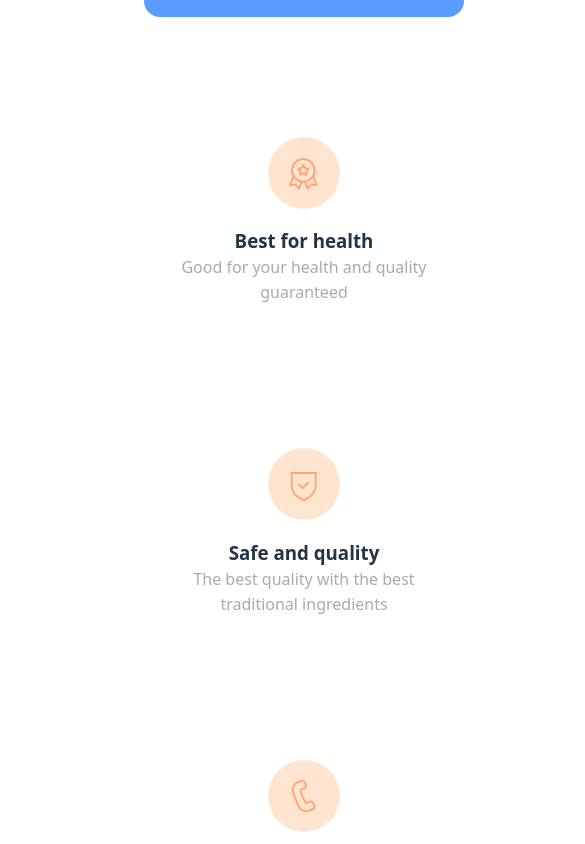
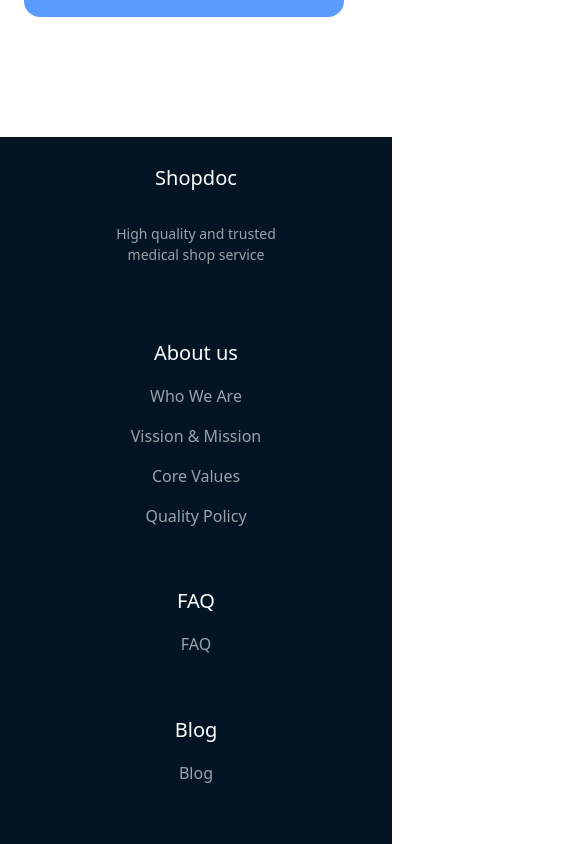
Before and after one commit to Dronchik09/medical-checkout-page, a React (Vite) app: page / in a window 390 px wide. Shown: the part 2960-3804 px from the top of the page, 585 px wide, since content can reach past the window. Built offline with nearby package versions, Linux system fonts and the light colour scheme.

Commit message:
add initial files

```diff
--- a/src/App.module.css
+++ b/src/App.module.css
@@ -56,3 +56,10 @@
     padding-right: 24px;
   }
 }
+@media screen and (min-width: 320px) {
+  .container {
+    width: 100%;
+    padding-left: 24px;
+    padding-right: 24px;
+  }
+}
--- a/src/components/Footer/Footer.module.css
+++ b/src/components/Footer/Footer.module.css
@@ -63,6 +63,7 @@ text-align: center;
         text-align: center;
         margin-left: 0;
         gap:32px;
+        align-items: center;
     }
     .about{
         display: block;
--- a/src/pages/CheckoutPage.jsx
+++ b/src/pages/CheckoutPage.jsx
@@ -183,7 +183,7 @@ export default function CheckoutPage() {
         </Formik>
         <OrderSummary />
       </div>
-      <Feature />
+      {/* <Feature /> */}
     </div>
   );
 }
--- a/src/pages/CheckoutPage.module.css
+++ b/src/pages/CheckoutPage.module.css
@@ -4,6 +4,7 @@
     align-self: flex-start;
 
 }
+
  .container{
     display: flex;
     flex-direction: column;
@@ -132,8 +133,9 @@ height: 20px;
 .mainRow{
     display: flex;
   flex-direction: row;
+  /* align-items: flex-start; */
   align-items: flex-start;
-   gap:96px
+   gap:96px;
 }
 .ColumnsContainer{
     display: flex;
@@ -144,7 +146,7 @@ height: 20px;
 }
 @media screen and (max-width: 800px) {
     .input{
-        width: 278px;
+        width: 100%;
     }
     .gridRow{
       display: flex;
@@ -163,9 +165,8 @@ height: 20px;
   max-width: 514px;
 
 }
- @media screen and (max-width: 800px) {
-  .mainRow{
+.mainRow{
     flex-direction: column;
   }
- }
+
 }
```
